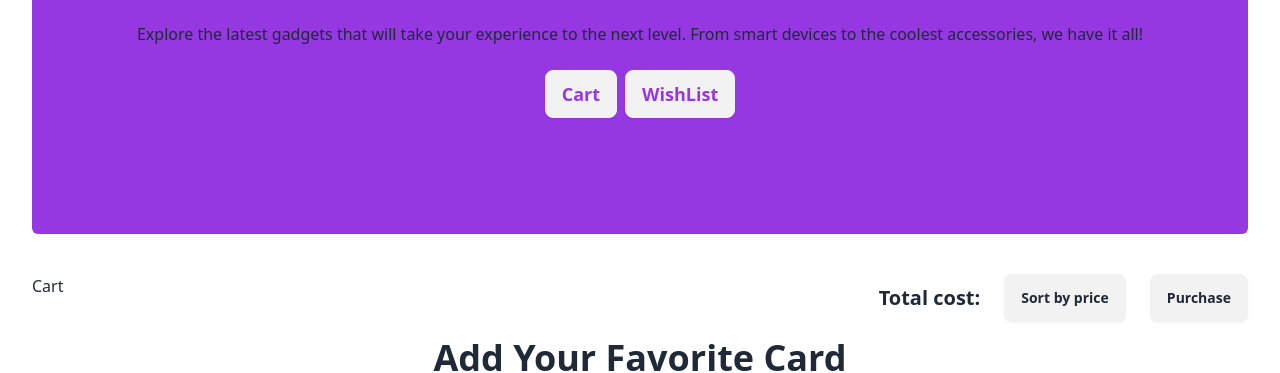
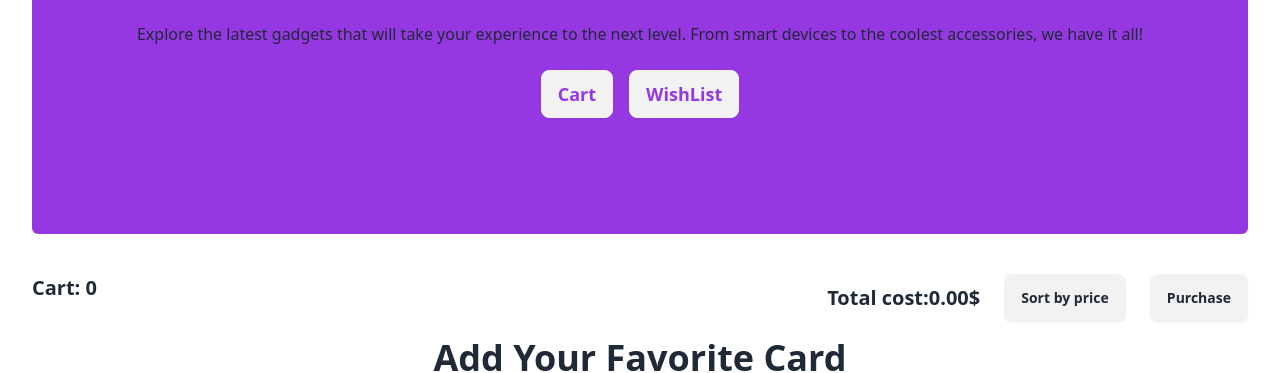
Before and after one commit to programming-hero-web-course-4/b10a8-gadget-heaven-Shoriful0360, a React (Vite) app: page /dashboard in a window 1280 px wide. Shown: the part 254-627 px from the top of the page. Built offline with nearby package versions, Linux system fonts and the light colour scheme.

Commit message:
added dashboard price functionality

```diff
--- a/src/pages/Dashboard.jsx
+++ b/src/pages/Dashboard.jsx
@@ -3,7 +3,7 @@
 import React, { useEffect, useState } from 'react';
 import AddCart from '../Component/AddCart';
 import WishListCart from '../Component/WishListCart';
-import { getStoreDataList, getStoreWhistList, removeData } from '../utility/DataStore';
+import { getStoreDataList, getStoreWhistList, removeData, removeWishListstore } from '../utility/DataStore';
 import Product from '../Component/Product';
 import { useLoaderData, useLocation } from 'react-router-dom';
 import ProductDetails from './ProductDetails';
@@ -11,16 +11,20 @@ import ProductDetails from './ProductDetails';
 const Dashboard = () => {
     const location = useLocation('/dashboard')
     const allData=useLoaderData()
-    // console.log(location)
+
     const [favorite, setFavorite] = useState([])
     const [wishFavorite,setWishFavorite]=useState([])
     const [active,setActive]=useState('null')
-    console.log(active)
 
-    // const [price, setPrice] = useState(0)
+const [wishPrice,setWishPrice]=useState(0)
+    const [price, setPrice] = useState(0)
     useEffect(() => {
         const getData = getStoreDataList()
+        const total=getData.reduce((acc,product)=>acc + (product.price || 0),0)
+        setPrice(total)
         const getWishData=getStoreWhistList()
+        const totalWish=getWishData.reduce((add,product)=>add + (product.price || 0),0)
+        setWishPrice(totalWish)
         setWishFavorite(getWishData)
 
         setFavorite(getData)
@@ -37,9 +41,16 @@ const Dashboard = () => {
 
     const handleDelet = (Id) => {
        removeData(Id)
+
         const getData = getStoreDataList()
 
         setFavorite(getData)
+    }
+
+    const handleDeletWishList=(Id)=>{
+        removeWishListstore(Id)
+        const getWish=getStoreWhistList()
+        setWishFavorite(getWish)
     }
     const handleSortPrice=(name)=>{
         if(name==='addPrice'){
@@ -67,20 +78,58 @@ const Dashboard = () => {
                         <p className="py-6">
                             Explore the latest gadgets that will take your experience to the next level. From smart devices to the coolest accessories, we have it all!
                         </p>
-                        <button onClick={()=>handleCartAndWishlistBtn('cart')} className="btn text-begoni text-lg">Cart</button>
-                        <button  onClick={()=>handleCartAndWishlistBtn('wishList')} className="btn text-begoni ml-2 text-lg">WishList</button>
+                        <button onClick={()=>handleCartAndWishlistBtn('cart')} className={`btn text-begoni ${active==='cart'?'bg-warning':''} text-lg`}>Cart</button>
+                        <button  onClick={()=>handleCartAndWishlistBtn('wishList')} className={`btn ml-4 text-begoni ${active==='wishList'?'bg-warning':''} text-lg`}>WishList</button>
                     </div>
                 </div>
             </div>
             <div className='flex justify-between mt-10'>
-                <div><h1>Cart</h1></div>
+                <div><h1 className='text-xl font-semibold'>Cart: {
+                    active==='null' && (
+                        favorite.length
+                    )
+                    }
+                    {
+                    active==='cart' && (
+                        favorite.length
+                    )
+                    }
+                    {
+                    active==='wishList' && (
+                        wishFavorite.length
+                    )
+                    }
+
+                    </h1></div>
                 <div className='flex gap-6 items-center'>
-                    <h1 className='text-xl font-semibold'>Total cost: <small></small></h1>
+                    <h1 className='text-xl font-semibold'>Total cost:
+                        {/* for default  value */}
+                        {
+                            active==='null' && (
+                                price.toFixed(2)
+                            )
+                        }
+                         {/* for cart price */}
+                         {
+                            active==='cart' && (
+                                price.toFixed(2)
+                            )
+                        }
+                         {/* for wishList price   */}
+                         {
+                            active==='wishList' && (
+                                wishPrice.toFixed(2)
+                            )
+                        }
+
+                        $ <small></small></h1>
                     <button onClick={()=>handleSortPrice('addPrice')} className='btn'>Sort by price </button>
                     <button className='btn'>Purchase</button>
                 </div>
             </div>
             <h1  className='text-4xl font-bold mt-4'>Add Your Favorite Card</h1>
+
+            {/* for dashboard default card */}
            {
             active ==='null' &&(
                 <div className='grid lg:grid-cols-3 md:grid-cols-2 gap-5'>
@@ -90,6 +139,8 @@ const Dashboard = () => {
               </div>
             )
            }
+
+           {/* for dashboard show cart */}
             {
                 active==='cart' &&(
                     <div className='grid lg:grid-cols-3 md:grid-cols-2 gap-5'>
@@ -99,12 +150,13 @@ const Dashboard = () => {
                   </div>
                 )
             }
+            {/* for dashboard show wishList cart */}
 
             {
                 active==='wishList' && (
                     <div className='grid lg:grid-cols-3 md:grid-cols-2 gap-5'>
                     {
-                      wishFavorite.map(product=><Product handleDelet={handleDelet}  key={product.produt_id} product={product}></Product>)
+                      wishFavorite.map(product=><Product handleDelet={handleDeletWishList}  key={product.produt_id} product={product}></Product>)
                     }
                   </div>
                 )
--- a/src/utility/DataStore.js
+++ b/src/utility/DataStore.js
@@ -34,9 +34,9 @@ else{
 
 }
 
+// remove cart data
+const removeData=(ID)=>{
 
-const removeData=(ID)=>{
-    console.log(ID)
     const storeData=getStoreDataList()
     const remainingData=storeData.filter(data=>data.product_id!==ID)
     localStorage.setItem('store',JSON.stringify(remainingData))
@@ -73,7 +73,15 @@ else{
 
 }
 
-export  {getStoreDataList,addWishlistStoreData,getStoreWhistList,removeData}
+// remove wishList data
+const removeWishListstore=(Id)=>{
+    const getWishData=getStoreWhistList()
+    const remainingData=getWishData.filter(data=>data.product_id !==Id)
+    localStorage.setItem('wishList',JSON.stringify(remainingData))
+    toast.success('Successfully, Delete Card!');
+}
+
+export  {getStoreDataList,addWishlistStoreData,getStoreWhistList,removeData,removeWishListstore}
 
 export default (addLocalStorageData)
 // export {addLocalStorageData}
```
